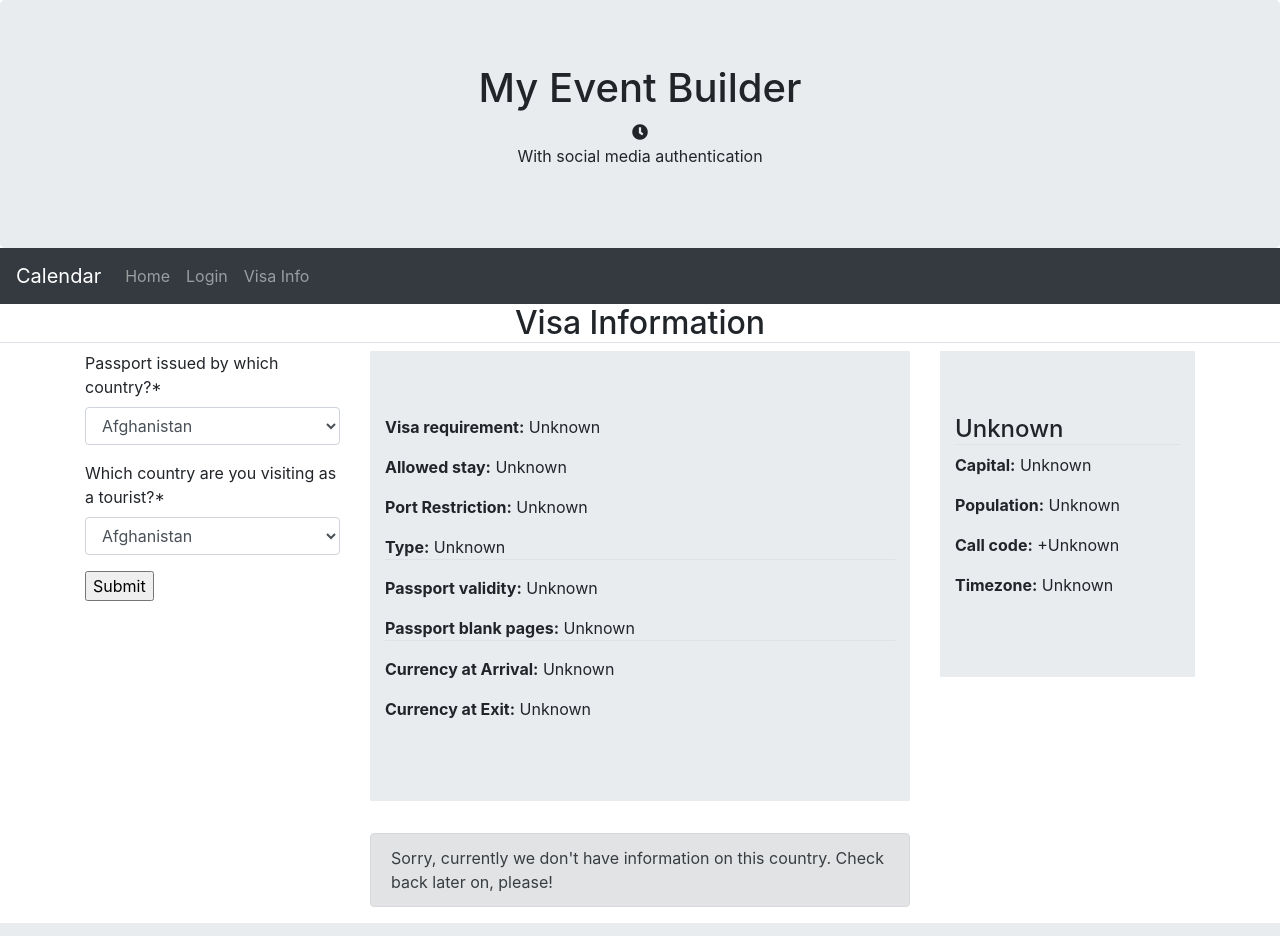
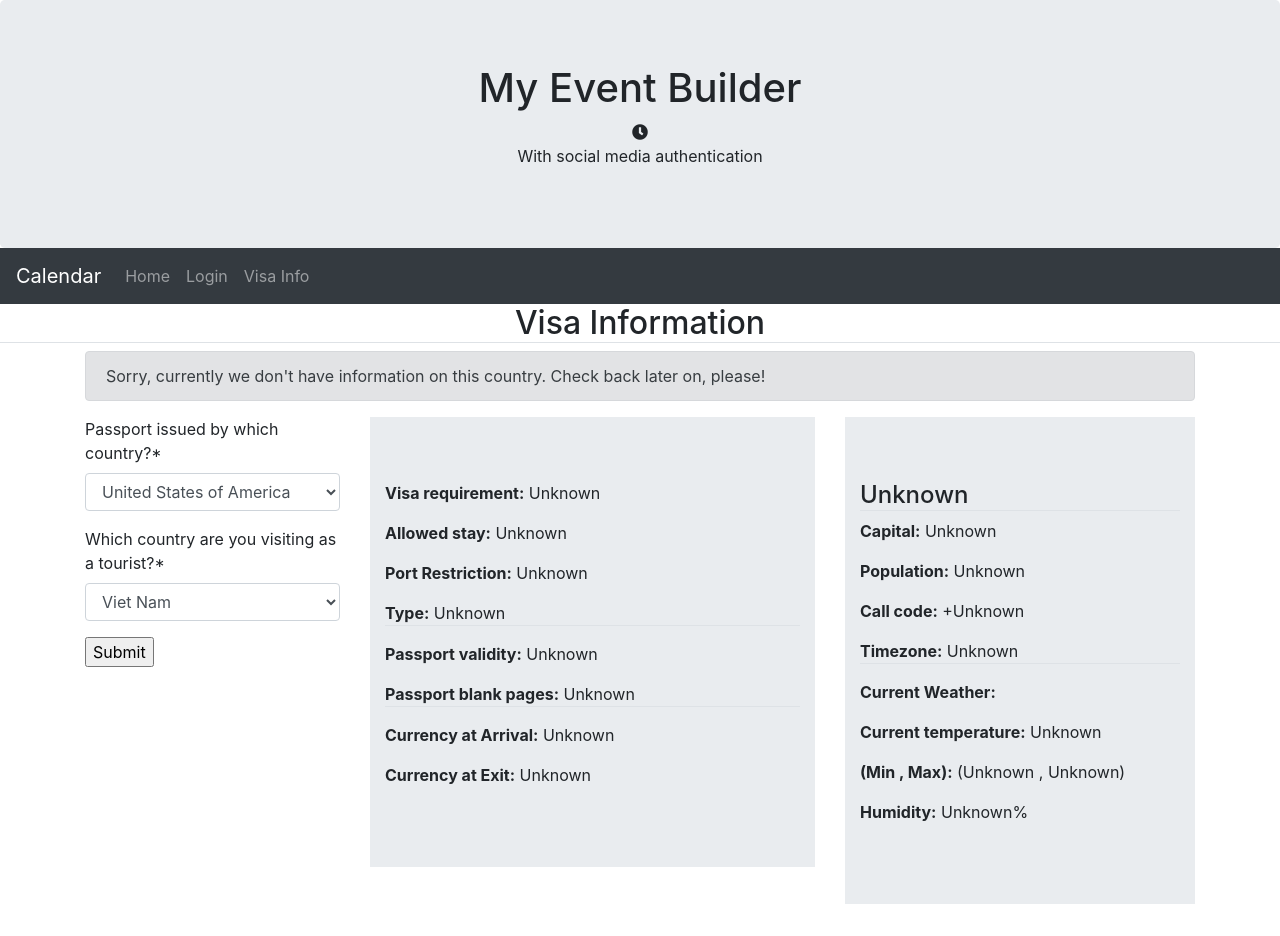
Before and after one commit to mingyyy/project_calendar, a Django app: page /visa/ in a window 1280 px wide. Run offline with Django 3.2, Linux system fonts and the light colour scheme; data that the repository does not hold is empty; some libraries are stand-ins or nearby versions.

Commit message:
Compelet visa.html V3

```diff
--- a/appapi/forms.py
+++ b/appapi/forms.py
@@ -32,10 +32,10 @@
     #                         help_text="Country code: VN for Vietname")
 
     citizenship = ChoiceField(label='Passport issued by which country?',
-                              choices=CITIZENSHIP_CHOICE)
+                              choices=CITIZENSHIP_CHOICE, initial="US")
 
     destination = ChoiceField(label='Which country are you visiting as a tourist?',
-                              choices=DESTINATION_CHOICE)
+                              choices=DESTINATION_CHOICE, initial="VN")
 
 
 def collect_names():
--- a/appapi/views.py
+++ b/appapi/views.py
@@ -15,12 +15,13 @@
     passport_validity, password_blank_pages = "Unknown", "Unknown"
     country_name, country_call_code, country_capital, country_timezone, country_population = \
         "Unknown", "Unknown", "Unknown","Unknown","Unknown"
+    weather_temp,weather_temp_min,weather_temp_max, weather_humidity="Unknown", "Unknown", "Unknown", "Unknown"
     ccy_arrival, ccy_exit = "Unknown","Unknown"
     textual=[]
     if request.GET:
         cs = request.GET["citizenship"]
         d = request.GET["destination"]
-        messages.success(request, f"You are from {cs} and going to visit {d}.")
+        # messages.success(request, f"You are from {cs} and going to visit {d}.")
     else:
         form=EntryRequirementForm()
     if cs == d:
@@ -28,6 +29,8 @@
         portrestriction = "None"
         allowedstay = "Unlimited"
         type = "Citizenship"
+        passport_validity, password_blank_pages = "None", "None"
+        ccy_arrival, ccy_exit = "Unlimited", "Unlimited"
         textual = ["Probably you don't need a visa to visit your country."]
     else:
         url = "https://requirements-api.sandbox.joinsherpa.com/v2/entry-requirements"
@@ -37,7 +40,6 @@
         try:
             response = requests.request("GET", url, headers=headers, params=querystring)
             visa_info=response.json()
-            print(visa_info)
             for k, v in visa_info.items():
                 if k == "visa":
                     for key, value in v[0].items():
@@ -56,13 +58,10 @@
                 if k == "passport":
                     passport_validity = v["passport_validity"]
                     password_blank_pages = v["blank_pages"]
-
                 if k == "currency":
                     ccy_exit = v["exit"]
                     ccy_arrival = v["arrival"]
-
                 # if k == "vaccination":
-                #     vaccination_risk = v[]
         except:
             messages.warning(request, "Sorry, visa requirement to this country is not available at the moment.")
 
@@ -79,9 +78,26 @@
                 country_population = v
             elif k == "timezones":
                 country_timezone = v[0]
-
     except:
         messages.warning(request, "Sorry, there is no info for this country.")
+    weather_desc=[]
+
+    try:
+        path = f"https://api.openweathermap.org/data/2.5/weather?q={country_capital}&units=metric&appid={secret.OPEN_WEATHER_API}"
+        print(path)
+        weather_info = requests.get(path).json()
+        print(path)
+        for k, v in weather_info.items():
+            if k == "weather":
+                for x in v:
+                    weather_desc.append(x["main"])
+            if k == "main":
+                weather_temp = v["temp"]
+                weather_temp_min = v["temp_min"]
+                weather_temp_max = v["temp_max"]
+                weather_humidity = v["humidity"]
+    except:
+        messages.warning(request, "Sorry, there is no weather info for this city.")
 
     context = {"form": form, "requirement": requirement, "allowedstay": allowedstay,
                "portrestriction": portrestriction,"type": type, "textual": textual,
@@ -89,7 +105,9 @@
                "country_capital": country_capital, "country_population": country_population,
                "country_timezone": country_timezone, "passport_validity": passport_validity,
                "passport_blank_pages": password_blank_pages,"currency_exit": ccy_exit,
-               "currency_arrival": ccy_arrival}
+               "currency_arrival": ccy_arrival, "weather_desc": weather_desc, "weather_temp": weather_temp,
+               "weather_temp_min": weather_temp_min, "weather_temp_max": weather_temp_max,
+               "weather_humidity": weather_humidity}
     return render(request, "appapi/visa.html", context)
 
 
--- a/appmain/templates/appapi/visa.html
+++ b/appmain/templates/appapi/visa.html
@@ -9,28 +9,7 @@
 {% block content %}
 <div class="container">
     <div class="row">
-        <div class="col-md-3">
-            <form action="" method="get">
-                {% csrf_token %}
-                {{ form|crispy }}
-                <input type="submit", value="Submit">
-            </form>
-        </div>
-
-        <div class="col-md-6">
-            <div class="jumbotron jumbotron-fluid">
-              <div class="container">
-                <p><strong>Visa requirement:</strong> {{ requirement }}</p>
-                <p><strong>Allowed stay:</strong> {{ allowedstay}} </p>
-                <p><strong>Port Restriction:</strong> {{ portrestriction }}</p>
-                <p class="border-bottom"><strong>Type:</strong> {{ type }}</p>
-                <p><strong>Passport validity:</strong> {{ passport_validity }}</p>
-                <p class="border-bottom"><strong>Passport blank pages:</strong> {{ passport_blank_pages }}</p>
-                <p><strong>Currency at Arrival:</strong> {{ currency_arrival }}</p>
-                <p><strong>Currency at Exit:</strong> {{ currency_exit }}</p>
-              </div>
-            </div>
-
+        <div class="col-md-12">
             {% if requirement == "EMBASSY_VISA" %}
                 <div class="alert alert-warning">
                     {% for item in textual %}
@@ -55,8 +34,32 @@
                 </div>
             {% endif %}
         </div>
+    </div>
+    <div class="row">
+        <div class="col-md-3">
+            <form action="" method="get">
+                {% csrf_token %}
+                {{ form|crispy }}
+                <input type="submit", value="Submit">
+            </form>
+        </div>
 
-        <div class="col-md-3">
+        <div class="col-md-5">
+            <div class="jumbotron jumbotron-fluid">
+              <div class="container">
+                <p><strong>Visa requirement:</strong> {{ requirement }}</p>
+                <p><strong>Allowed stay:</strong> {{ allowedstay}} </p>
+                <p><strong>Port Restriction:</strong> {{ portrestriction }}</p>
+                <p class="border-bottom"><strong>Type:</strong> {{ type }}</p>
+                <p><strong>Passport validity:</strong> {{ passport_validity }}</p>
+                <p class="border-bottom"><strong>Passport blank pages:</strong> {{ passport_blank_pages }}</p>
+                <p><strong>Currency at Arrival:</strong> {{ currency_arrival }}</p>
+                <p><strong>Currency at Exit:</strong> {{ currency_exit }}</p>
+              </div>
+            </div>
+        </div>
+
+        <div class="col-md-4">
             <div class="jumbotron jumbotron-fluid">
               <div class="container">
                 <h4 style="text-center" class="border-bottom mb-2">{{ country_name }}</h4>
@@ -67,7 +70,13 @@
                       <p><strong>Population:</strong> {{ country_population|intcomma }} </p>
                     {% endif %}
                     <p><strong>Call code:</strong> +{{ country_call_code }}</p>
-                <p><strong>Timezone:</strong> {{ country_timezone }}</p>
+                    <p class="border-bottom" ><strong>Timezone:</strong> {{ country_timezone }}</p>
+                    <p><strong>Current Weather:</strong>
+                        {% for desc in weather_desc %} {{ desc }} {% endfor %}
+                    </p>
+                    <p><strong>Current temperature:</strong> {{ weather_temp }} </p>
+                    <p><strong>(Min , Max):</strong> ({{ weather_temp_min }} , {{ weather_temp_max }})</p>
+                    <p><strong>Humidity:</strong> {{ weather_humidity }}%</p>
               </div>
             </div>
         </div>
```
Lines whose indentation alone changed are shown as unchanged.
